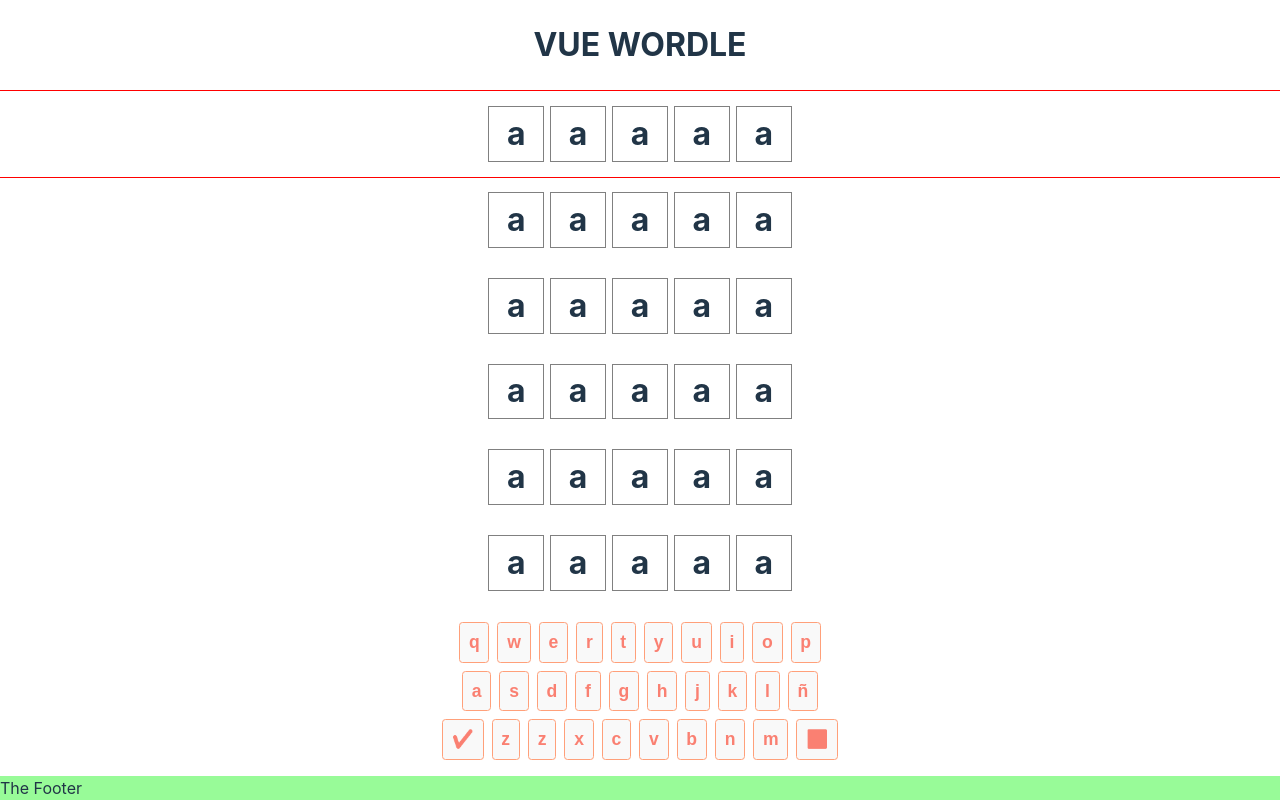
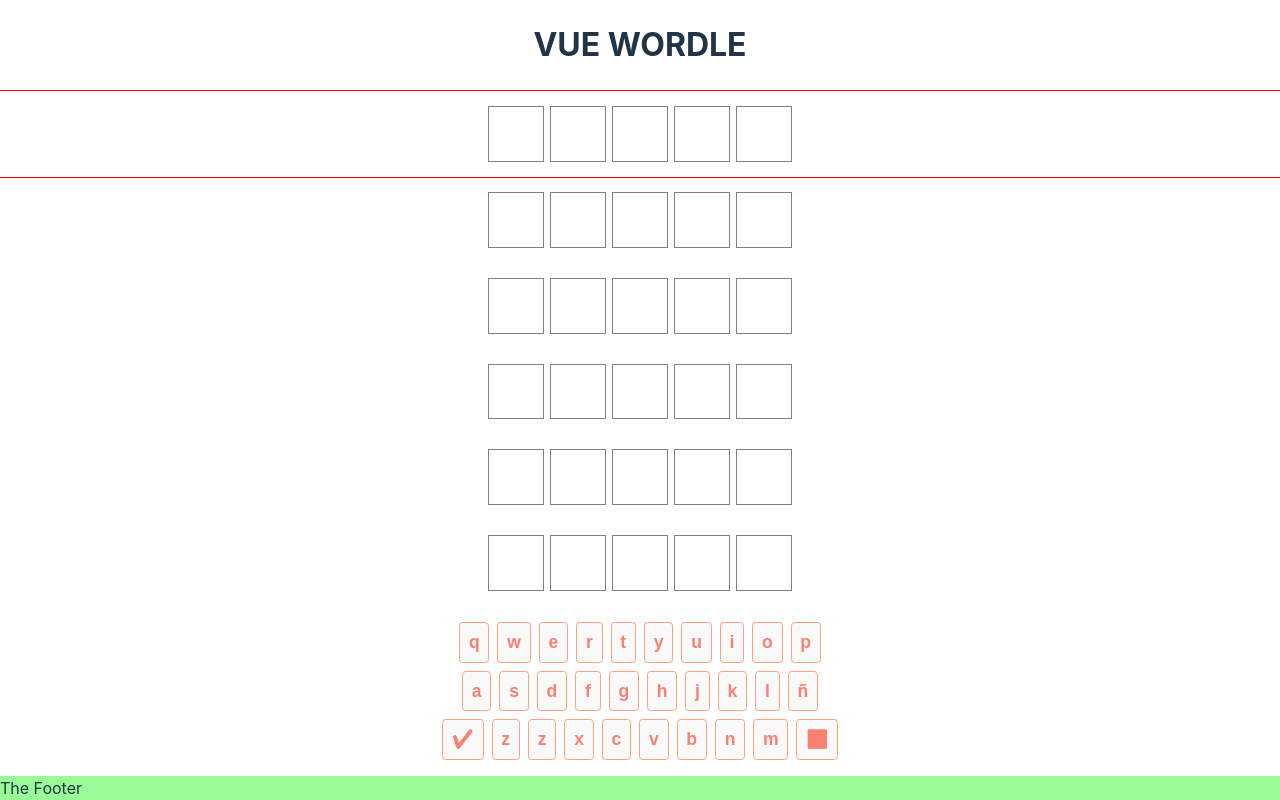
Before and after one commit to turuto/wordle-clon, a Vue app in the folder vue/: page / in a window 1280 px wide. Built offline with nearby package versions, Linux system fonts and the light colour scheme.

Commit message:
adds letters as props

```diff
--- a/vue/src/components/grid/TheGrid.vue
+++ b/vue/src/components/grid/TheGrid.vue
@@ -1,22 +1,28 @@
 <template>
     <div class="grid">
         <div v-for="n in GAME_CONFIG.NUM_ROUNDS"
-            :key="n"
-            class="grid__row"
-            :class="{ 'grid__row--active': n == activeRow }">
-            <cell v-for="i in GAME_CONFIG.NUM_LETTERS" :key="i" class="grid__cell">
+             :key="n"
+             class="grid__row"
+             :class="{ 'grid__row--active': n == activeRow }">
+            <cell v-for="i in GAME_CONFIG.NUM_LETTERS"
+			 	  :key="i"
+				  :letter="splittedAttempt[i-1]"
+				  class="grid__cell">
             </cell>
         </div>
     </div>
 </template>
 
 <script setup lang="ts">
+import {ref, computed} from 'vue'
 import { useGameStore } from '../../stores/gameStore';
 import { GAME_CONFIG } from '../../config/constants.ts'
 import Cell  from './components/Cell.vue';
 
+
 const gameStore = useGameStore();
-const activeRow = gameStore.currentRound + 1;
+const activeRow = gameStore.currentRound;
+const splittedAttempt = computed( () => gameStore.currentAttempt.split(''));
 
 </script>
 
--- a/vue/src/components/grid/components/Cell.vue
+++ b/vue/src/components/grid/components/Cell.vue
@@ -5,7 +5,9 @@
 </template>
 
 <script setup lang="ts">
-const letter:string='a';
+const props = defineProps({
+  letter: String
+})
 </script>
 
 <style scoped lang="scss">
--- a/vue/src/stores/gameStore.ts
+++ b/vue/src/stores/gameStore.ts
@@ -4,7 +4,7 @@ export const useGameStore = defineStore('game', {
     state: () => ({
         wordsList: [] as string[],
         hiddenWord: '',
-        currentRound: 0,
+        currentRound: 1,
         keyboardEnabled: false,
         currentAttempt: '',
     }),
```
